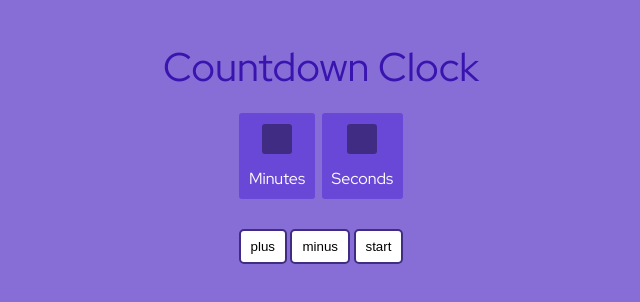
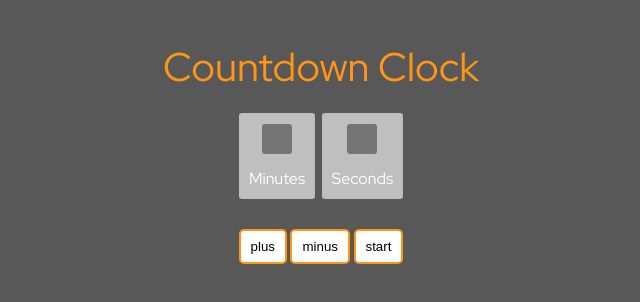
Before and after one commit to Artur-Sukhytskyi/Timer, a plain HTML site: page index.html in a window 1280 px wide. Shown: the whole page, without its empty margins (319-959 px from the left). Drawn offline with Linux system fonts and the light colour scheme.

Commit message:
Update style.css

```diff
--- a/css/style.css
+++ b/css/style.css
@@ -2,7 +2,7 @@
 
 body {
     text-align: center;
-  background-color: rgb(135, 110, 215);
+    background-color: #585858;
     font-family: 'Red Hat Display', sans-serif;
     font-weight: 100;
 }
@@ -12,7 +12,7 @@ p{
 }
 
 .countdown-title {
-  color: rgb(57, 20, 175);
+    color: #ff9515;
     font-weight: 100;
     font-size: 40px;
     margin: 40px 0px 20px;
@@ -29,14 +29,14 @@ p{
 .countdown-number {
     padding: 10px;
     border-radius: 3px;
-  background-color: rgb(106, 72, 215);
+    background-color: #bfbfbf;
     display: inline-block;
 }
 
 .countdown-time {
     padding: 15px;
     border-radius: 3px;
-  background-color: rgb(65, 44, 132);
+    background-color: #747474;
     display: inline-block;
 }
 
@@ -47,7 +47,7 @@ p{
 }
 
 .message{
-  color: rgb(57, 20, 175);
+    color: #ff9515;
     font-weight: 400;
     font-size: 28px;
 }
@@ -56,6 +56,6 @@ button{
     margin-top: 30px;
     padding: 8px 10px;
     border-radius: 5px;
-  border: 2px solid rgb(65, 44, 132);
+    border: 2px solid #ff9515;
     background-color: white;
 }
```
Lines whose indentation alone changed are shown as unchanged.
